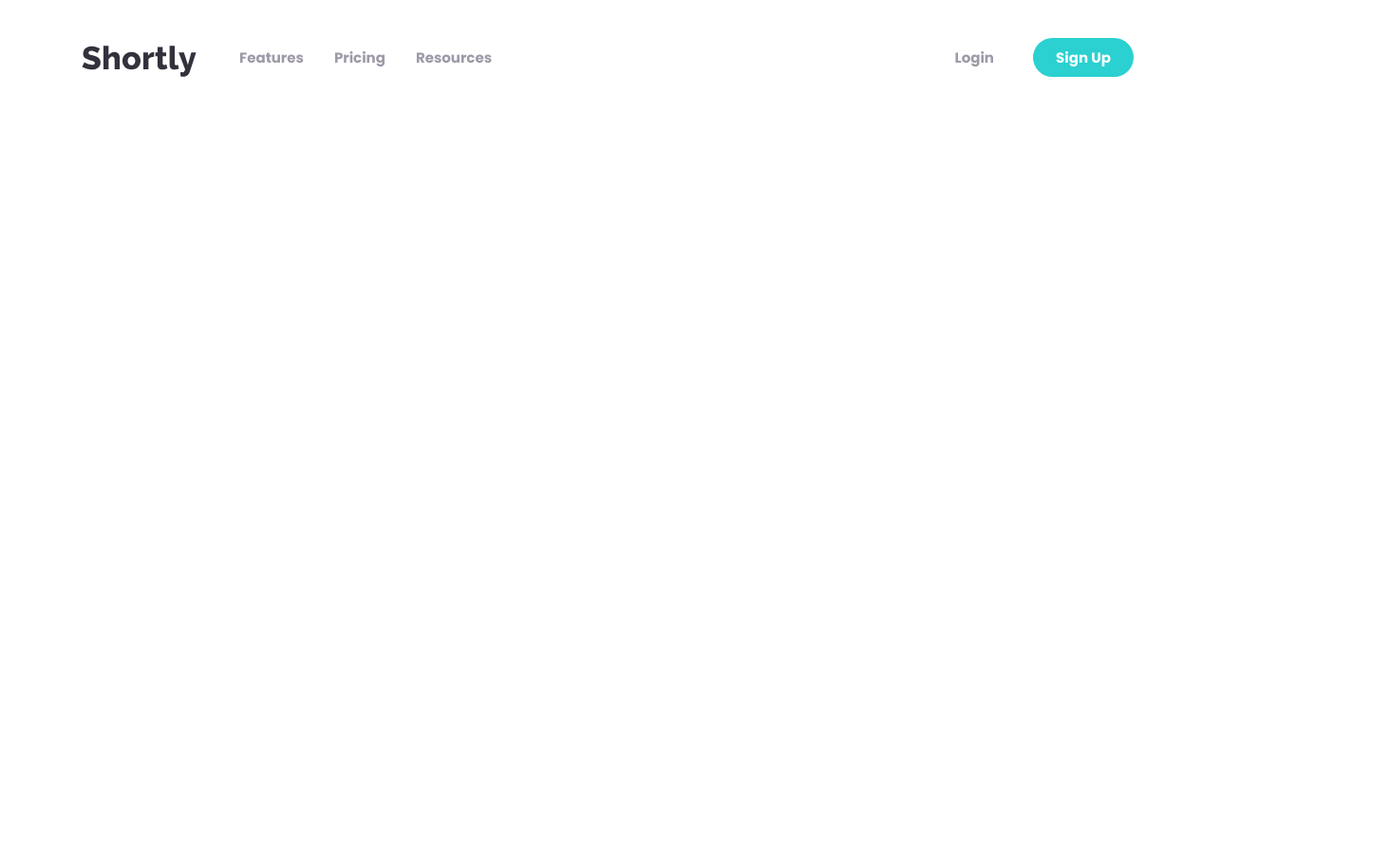
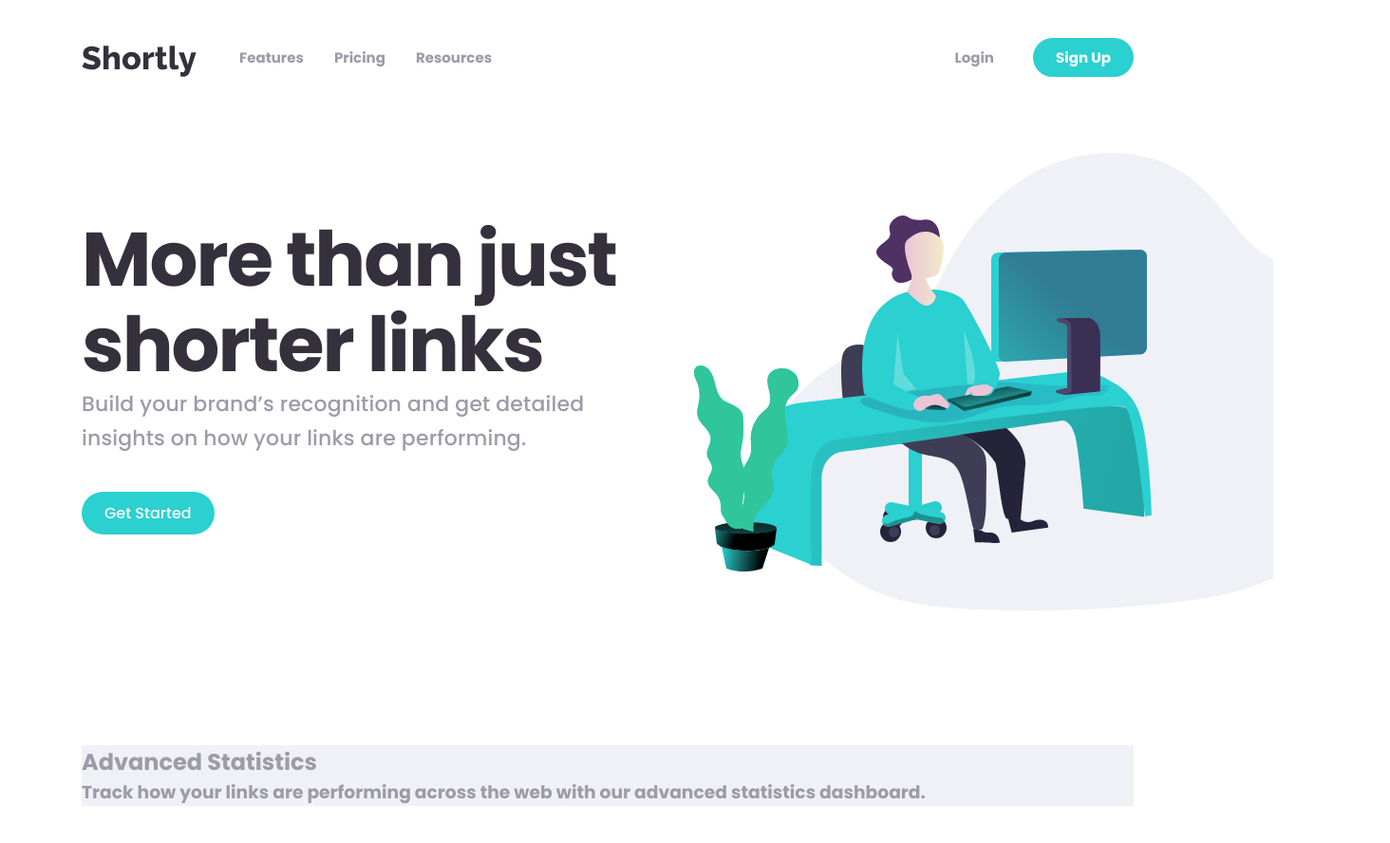
Before and after one commit to KwameWilson/URL-shortening-API-landing-page-20231120T161336Z-001, a plain HTML site: page index.html in a window 1280 px wide. Shown: the whole page at 95% size, 1464 px wide, since content can reach past the window. Before the commit the page ends 800 px from the top, so only its background shows below. Drawn offline with Linux system fonts and the light colour scheme.

Commit message:
Finished the header

```diff
--- a/css/style.css
+++ b/css/style.css
@@ -9,6 +9,7 @@
 body {
     font-family: "Poppins";
     font-weight: 500;
+    color: #9E9AA8;
 }
 
 img,
@@ -19,6 +20,11 @@ picture {
 .container {
     width: 1108px;
     margin: 48px auto 120px;
+}
+
+header {
+    position: relative;
+    /* border: 2px solid red; */
 }
 
 nav {
@@ -56,10 +62,55 @@ nav {
     line-height: normal;
 }
 
-.conversions a:nth-child(2) {
+.btn {
+    color: #fff;
+    border-radius: 28px;
+    text-decoration: none;
+}
+
+.btn.btn-blue {
     background: #2BD0D0;
     color: #fff;
-    border-radius: 28px;
-    margin-left: 37px;
     padding: 10px 24px;
 }
+
+.conversions .btn.btn-blue {
+    margin-left: 37px;
+}
+
+.hero {
+    color: #34313D;
+    font-size: 80px;
+    font-style: normal;
+    font-weight: 700;
+    line-height: 90px;
+    letter-spacing: -2px;
+    width: 565px;
+}
+
+header h3:nth-child(3) {
+    font-size: 22px;
+    font-weight: 500;
+    line-height: 36px;
+    letter-spacing: 0.15px;
+    margin-bottom: 38px;
+    width: 540px;
+}
+
+header a:nth-child(4) {
+    /* border: 2px solid red; */
+    margin-bottom: 222px;
+    display: inline-block;
+}
+
+.hero-img {
+    position: absolute;
+    bottom: 142px;
+    right: -270px;
+    width: 733px;
+    height: 482px;
+}
+
+section.statistics {
+    background: #EFF1F7;
+}
--- a/index.html
+++ b/index.html
@@ -8,6 +8,7 @@
 </head>
 <body>
     <div class="container">
+        <header>
             <nav class="nav-bar">
                 <div class="nav-logo">
                     <span><img src="images/Shortly.svg" alt="" class="logo"></span>
@@ -24,12 +25,26 @@
 
                 <div class="conversions">
                     <a href="#">Login</a>
-                <a href="#">Sign Up</a>
+                    <a href="#" class="btn btn-blue">Sign Up</a>
                 </div>
 
             </nav>
 
+            <h1 class="hero">More than just shorter links</h1>
+            <h3>Build your brand’s recognition and get detailed insights on how your links are performing.</h3>
+            <a href="#" class="btn btn-blue">Get Started</a>
 
+
+            <div class="hero-img">
+                <img src="images/working_with_computer.svg" alt="">
+            </div>
+        </header>
+
+
+    <section class="statistics">
+        <h2>Advanced Statistics</h2>
+        <h3>Track how your links are performing across the web with our advanced statistics dashboard.</h3>
+    </section>
     </div>
 </body>
 </html>
```
Also changed, not shown: images/working_with_computer.svg (added). Lines whose indentation alone changed are shown as unchanged.
